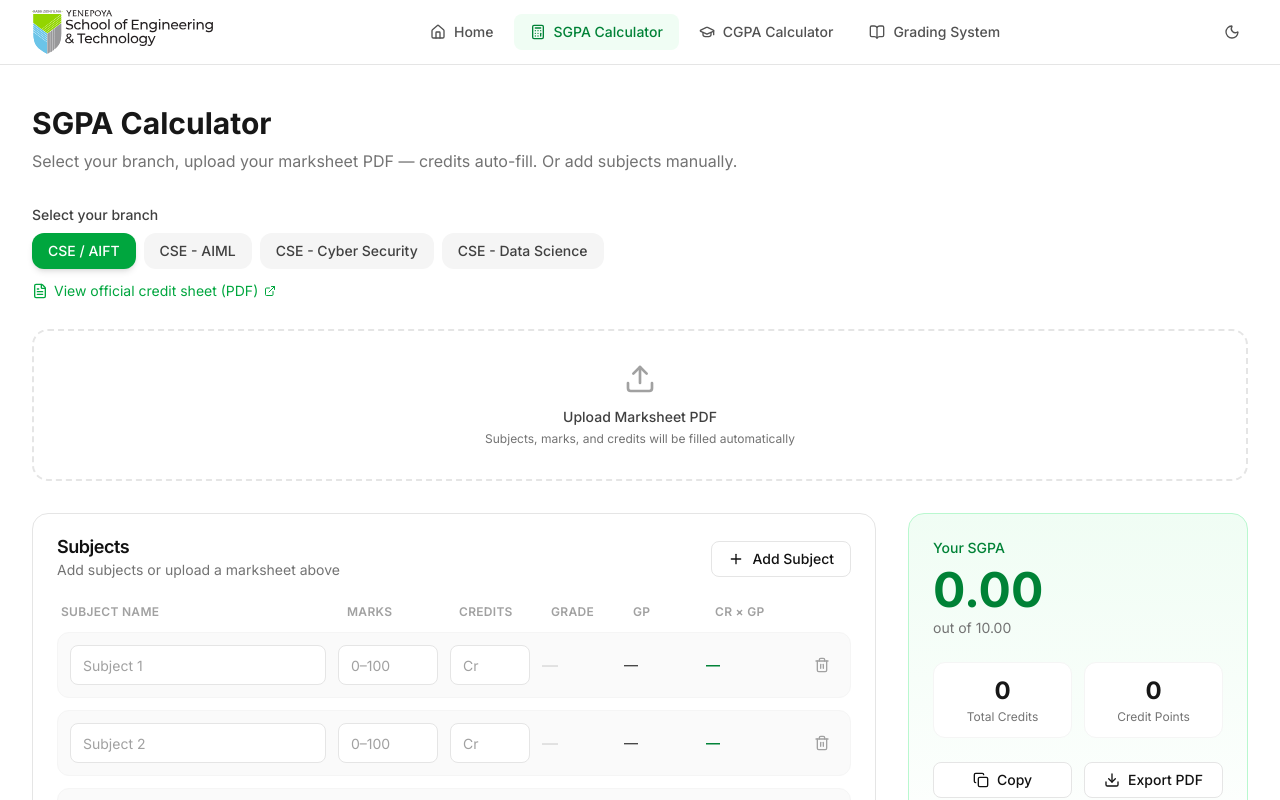
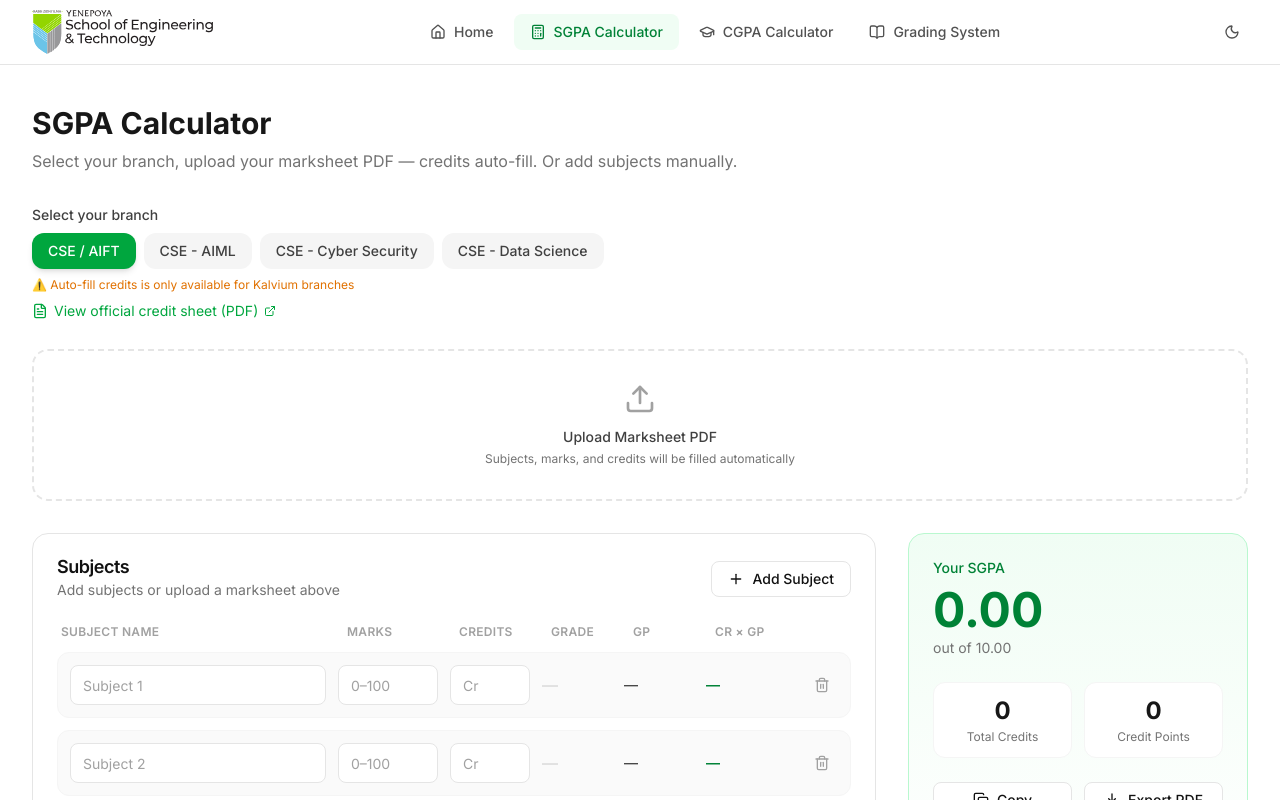
Before and after one commit to radheshpai87/yset-cgpa-calculator, a Next.js app: page /sgpa in a window 1280 px wide. Both pictures are taken after a click on the button "CSE / AIFT". Shown: the top 800 px of the page. Built offline with nearby package versions, Linux system fonts and the light colour scheme.

Commit message:
add Kalvium-only warning for auto-fill credits

```diff
--- a/src/app/sgpa/page.tsx
+++ b/src/app/sgpa/page.tsx
@@ -188,12 +188,15 @@ export default function SGPAPage() {
             </button>
           ))}
         </div>
+        <p className="mt-2 text-xs text-amber-600 dark:text-amber-400">
+          ⚠️ Auto-fill credits is only available for Kalvium branches
+        </p>
         {selectedBranch && (
           <a
             href={branches.find((b) => b.id === selectedBranch)?.creditSheetUrl}
             target="_blank"
             rel="noopener noreferrer"
-            className="inline-flex items-center gap-1.5 mt-3 text-sm text-green-600 dark:text-green-400 hover:underline"
+            className="inline-flex items-center gap-1.5 mt-2 text-sm text-green-600 dark:text-green-400 hover:underline"
           >
             <FileText className="h-4 w-4" />
             View official credit sheet (PDF)
```
